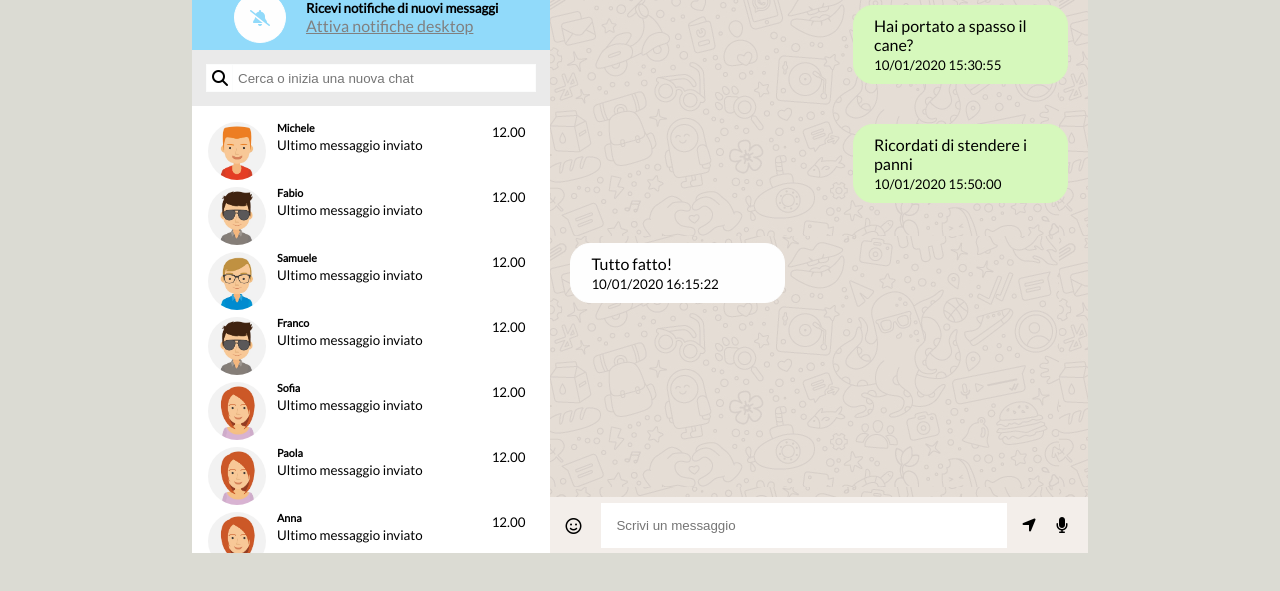
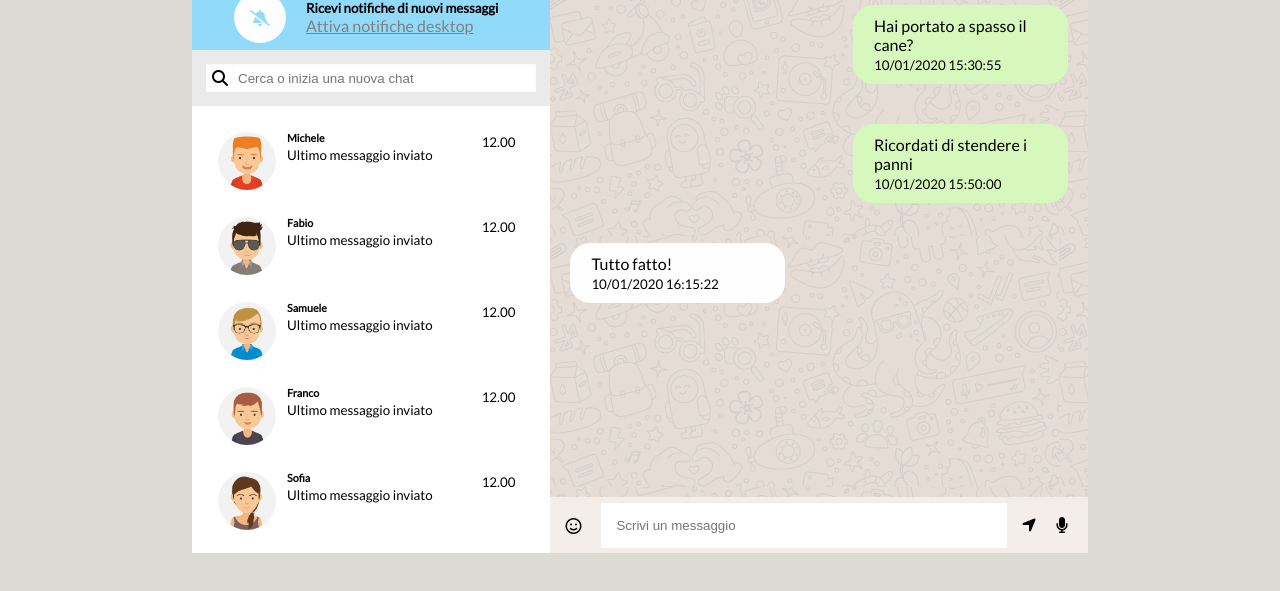
Before and after one commit to LeoSallu/vue-boolzapp, a plain HTML site: page milestone-3/index.html in a window 1280 px wide. Shown: the part 167-758 px from the top of the page. Drawn offline with nearby package versions, Linux system fonts and the light colour scheme.

Commit message:
some fix css

```diff
--- a/milestone-3/css/style.css
+++ b/milestone-3/css/style.css
@@ -193,6 +193,10 @@ Col Left
 .card_list>.card{
     background-color: white;
     margin: 5px;
+    padding: 10px;
+}
+:hover.card{
+    background-color: #eaeaea;
 }
 /*
 Col Right
--- a/milestone-3/js/main.js
+++ b/milestone-3/js/main.js
@@ -77,7 +77,7 @@ createApp({
                 },
                 {
                     name: 'Franco',
-                    avatar: './img/avatar_2.jpg',
+                    avatar: './img/avatar_7.jpg',
                     visible: true,
                     messages: [
                         {
@@ -99,7 +99,7 @@ createApp({
                 },
                 {
                     name: 'Sofia',
-                    avatar: './img/avatar_6.jpg',
+                    avatar: './img/avatar_io.jpg',
                     visible: true,
                     messages: [
                         {
@@ -143,7 +143,7 @@ createApp({
                 },
                 {
                     name: 'Anna',
-                    avatar: './img/avatar_6.jpg',
+                    avatar: './img/avatar_io.jpg',
                     visible: true,
                     messages: [
                         {
```
